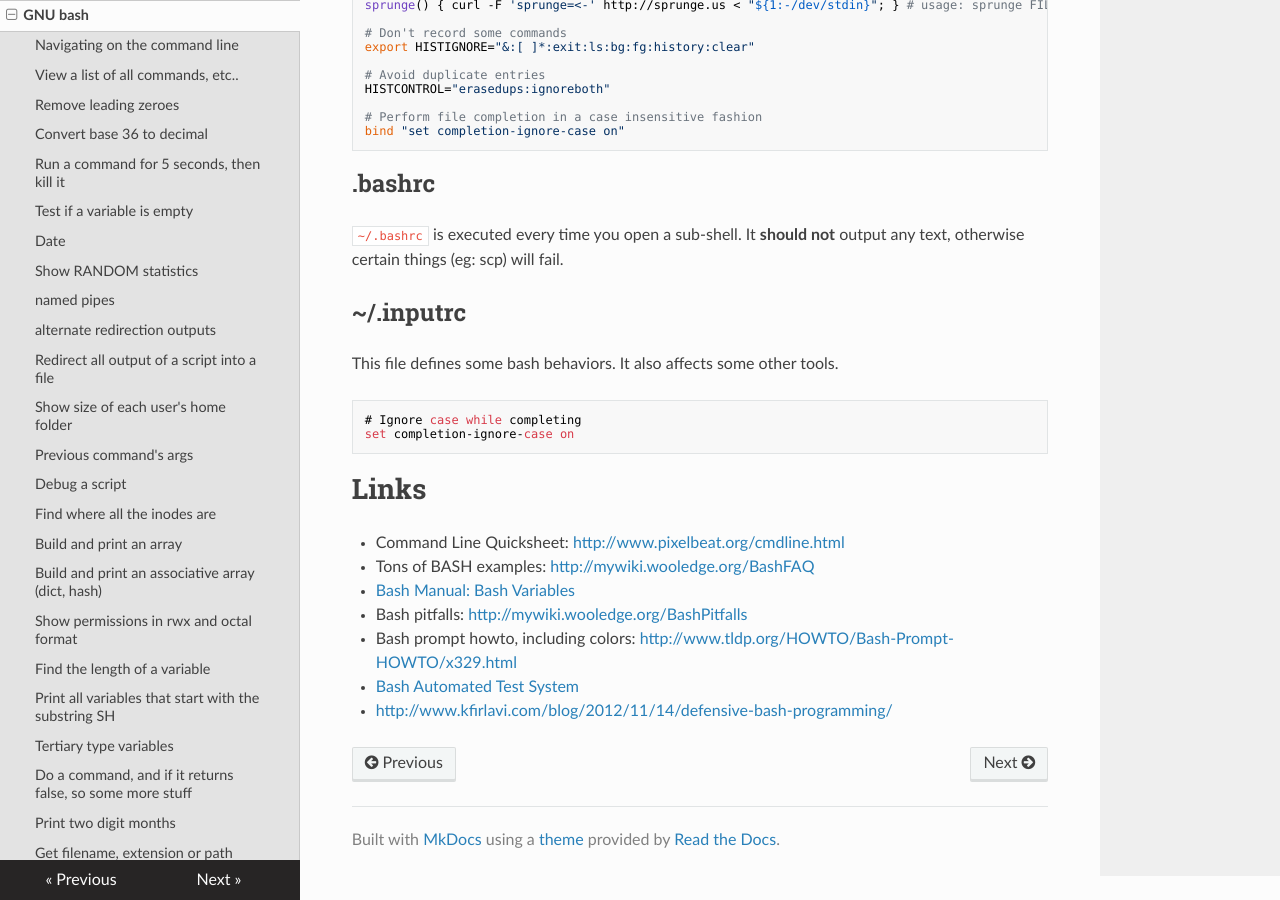
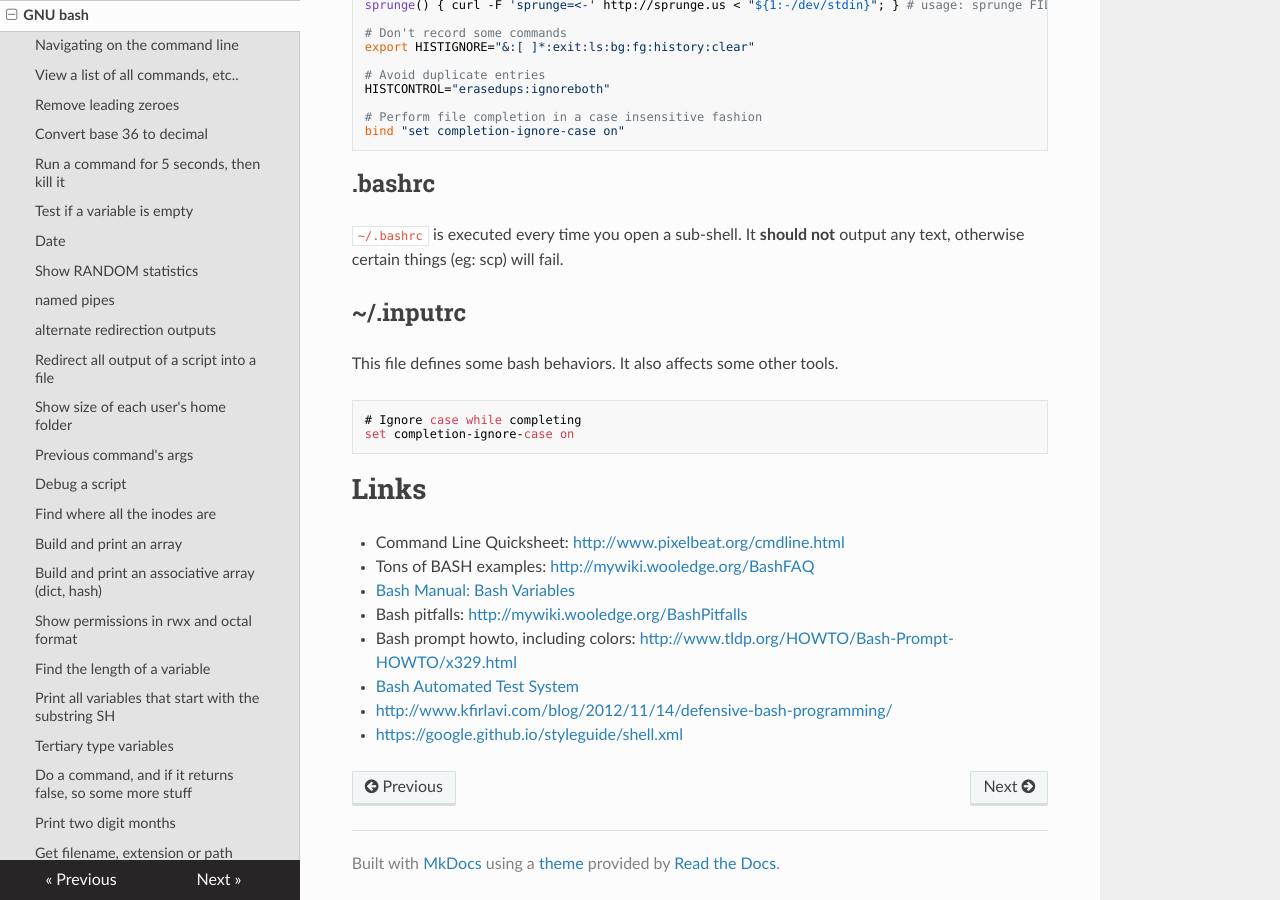
Before and after one commit to lando-cal/tech-notes, an MkDocs documentation site: the page built from docs/bash.md, in a window 1280 px wide and 900 px high, scrolled down 8195 px. Built offline with MkDocs 1.6.1, drawn with Linux system fonts in a browser that asks for light colours; nearby versions of some CDN libraries.

Commit message:
Add link

```diff
--- a/docs/bash.md
+++ b/docs/bash.md
@@ -422,3 +422,4 @@ set completion-ignore-case on
 - Bash prompt howto, including colors: <http://www.tldp.org/HOWTO/Bash-Prompt-HOWTO/x329.html>
 - [Bash Automated Test System](https://github.com/sstephenson/bats)
 - <http://www.kfirlavi.com/blog/2012/11/14/defensive-bash-programming/>
+- <https://google.github.io/styleguide/shell.xml>
```
